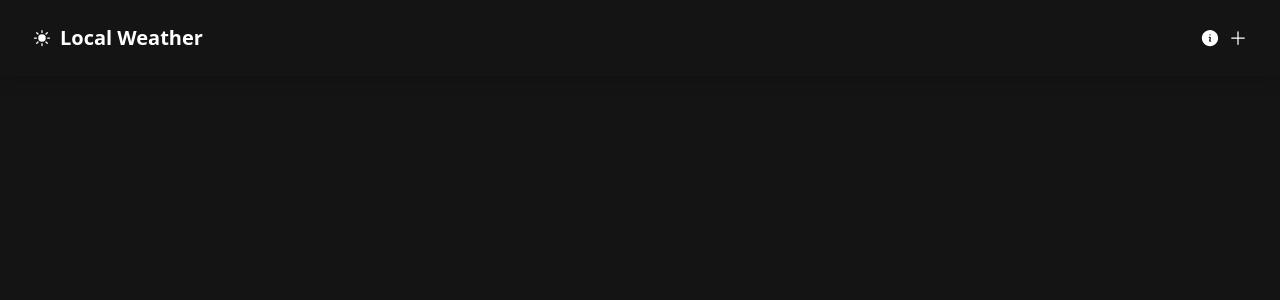
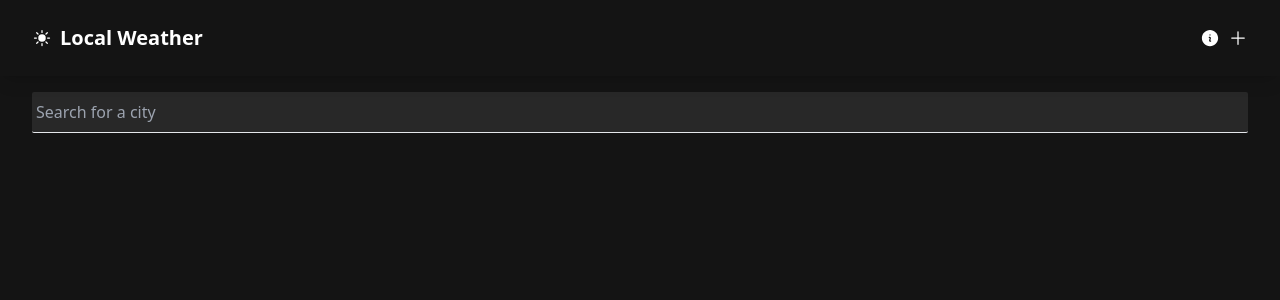
Before and after one commit to paresiqbal/react-weather, a React (Vite) app: page / in a window 1280 px wide. Shown: the top 300 px of the page. Built offline with nearby package versions, Linux system fonts and the light colour scheme.

Commit message:
Add input tags

```diff
--- a/src/pages/Dashboard.jsx
+++ b/src/pages/Dashboard.jsx
@@ -1,7 +1,13 @@
 export default function Dashboard() {
   return (
     <main className="container text-white">
-      <div className="pt-4 mb-8 relative"></div>
+      <div className="pt-4 mb-8 relative">
+        <input
+          type="text"
+          placeholder="Search for a city"
+          className="py-2 px-1 w-full bg-weather-secondary border-b rounded-sm focus:border-weather-secondary focus:outline-none focus:shadow-[0px_1px_0_0_#004E71]"
+        />
+      </div>
     </main>
   );
 }
```
